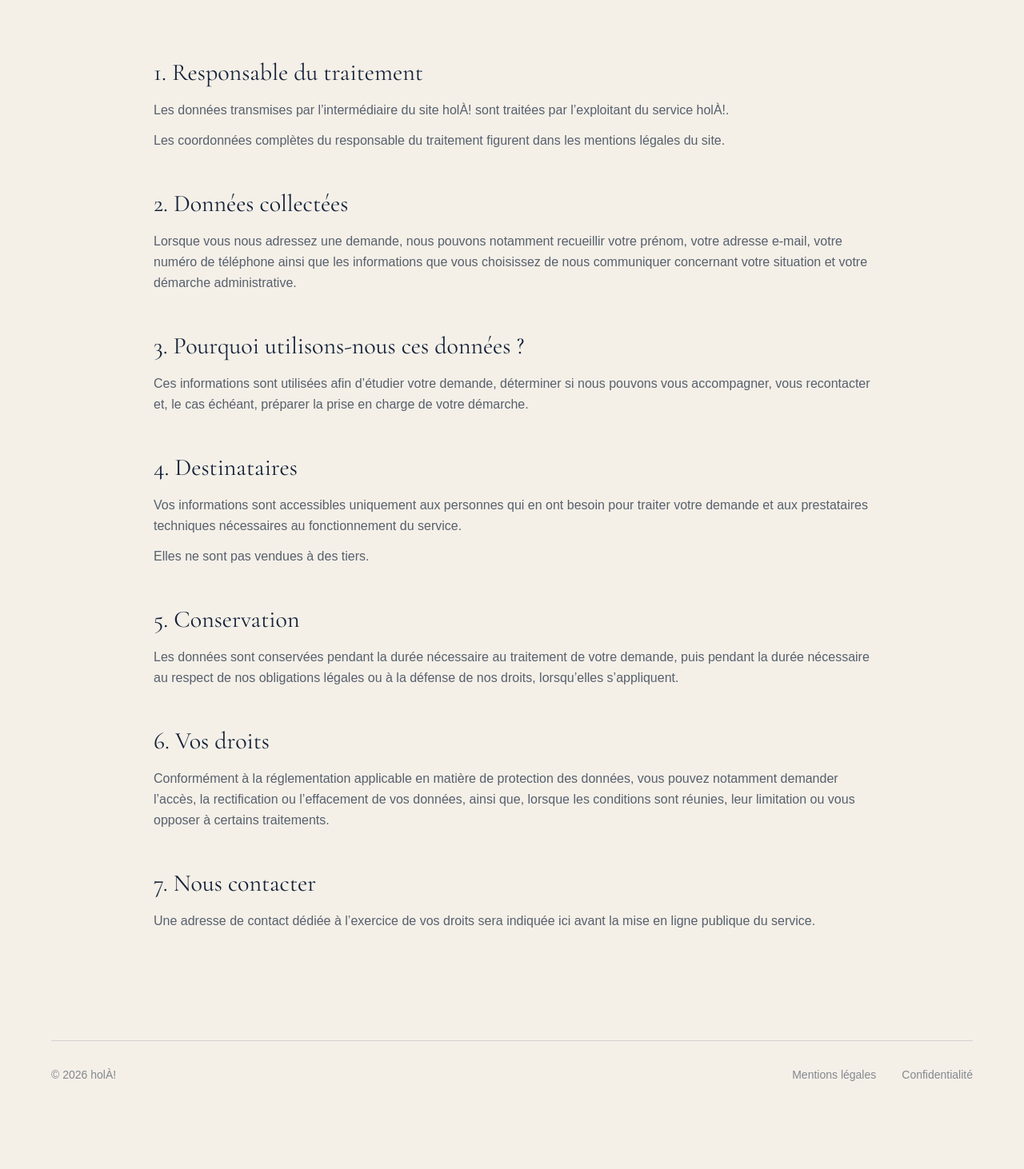
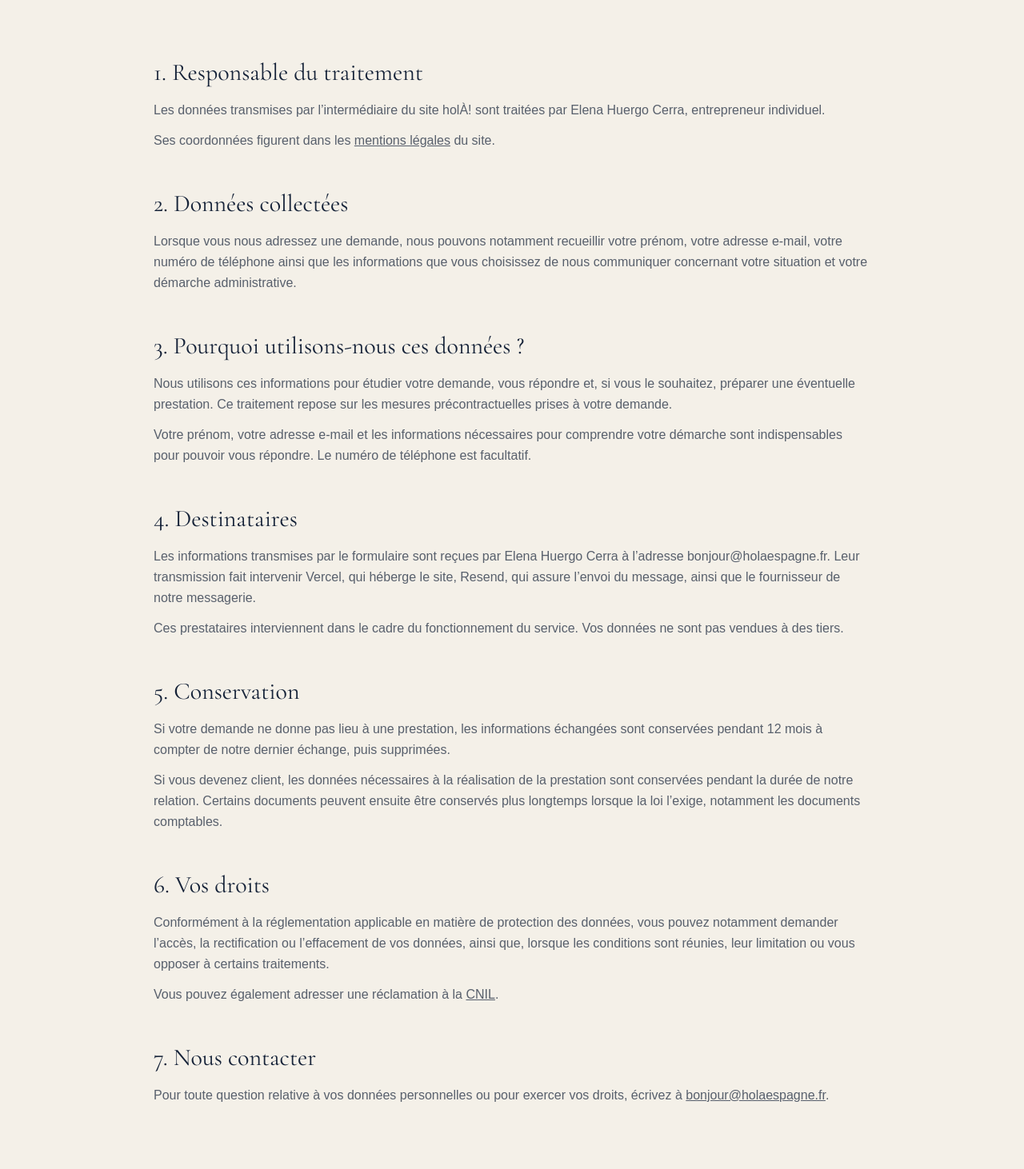
Before and after one commit to elehcf/hola, a Next.js app: page /politique-confidentialite in a window 1280 px wide. Shown: the part 368-1830 px from the top of the page at 80% size. Before the commit the page ends 1762 px from the top, so only its background shows below. Built offline with nearby package versions, Linux system fonts and the light colour scheme.

Commit message:
Actualizar páginas legales y formulario

```diff
--- a/app/components/IntakeForm.tsx
+++ b/app/components/IntakeForm.tsx
@@ -138,7 +138,7 @@ export default function IntakeForm() {
 
     if (!form.consentement) {
       setError(
-        "Merci d’accepter l’utilisation de vos informations pour que nous puissions traiter votre demande."
+  "Merci de prendre connaissance de la politique de confidentialité avant d’envoyer votre demande."
 );
       return;
     }
@@ -535,15 +535,16 @@ export default function IntakeForm() {
                     />
 
                     <span className="max-w-xl text-sm leading-relaxed text-ivory/60">
-                      J’accepte que mes informations soient utilisées pour
-                      traiter ma demande et me recontacter.{" "}
+  J’ai pris connaissance de la{" "}
   <a
     href="/politique-confidentialite"
     target="_blank"
+    rel="noopener noreferrer"
     className="border-b border-ivory/40 text-ivory transition-colors hover:border-blood hover:text-blood"
   >
-                        Politique de confidentialité
-                      </a>
+    politique de confidentialité
+  </a>{" "}
+  et comprends que mes informations seront utilisées pour répondre à ma demande.
 </span>
                   </label>
 
--- a/app/mentions-legales/page.tsx
+++ b/app/mentions-legales/page.tsx
@@ -29,12 +29,30 @@ export default function MentionsLegales() {
             </h2>
 
             <p>
-              holÀ! — Service d’assistance administrative France–Espagne.
+              holÀ! est un service proposé par Elena Huergo Cerra,
+              entrepreneur individuel.
             </p>
-
+            <p className="mt-3">SIREN : 990 159 360</p>
             <p className="mt-3">
-              Les informations d’identification de l’exploitant seront
-              complétées avant la mise en ligne publique du site.
+              Adresse : 9 rue Mercière, 33800 Bordeaux, France.
+            </p>
+            <p className="mt-3">
+              Courriel :{" "}
+              <a
+                href="mailto:bonjour@holaespagne.fr"
+                className="underline"
+              >
+                bonjour@holaespagne.fr
+              </a>
+            </p>
+            <p className="mt-3">
+              Téléphone :{" "}
+              <a href="tel:+34681803938" className="underline">
+                +34 681 803 938
+              </a>
+            </p>
+            <p className="mt-3">
+              Directrice de la publication : Elena Huergo Cerra.
             </p>
           </section>
 
@@ -46,9 +64,16 @@ export default function MentionsLegales() {
               Hébergement
             </h2>
 
-            <p>
-              Les informations relatives à l’hébergeur seront complétées
-              lors du déploiement définitif du site.
+            <p>Vercel Inc.</p>
+            <p className="mt-3">
+              440 N Barranca Avenue #4133, Covina, CA 91723, États-Unis.
+            </p>
+            <p className="mt-3">Téléphone : +1 559 288 7060.</p>
+            <p className="mt-3">
+              Site :{" "}
+              <a href="https://vercel.com" className="underline">
+                vercel.com
+              </a>
             </p>
           </section>
 
@@ -61,17 +86,15 @@ export default function MentionsLegales() {
             </h2>
 
             <p>
-              holÀ! propose un service d’assistance dans la compréhension,
-              la préparation, l’organisation et le suivi de démarches
-              administratives entre la France et l’Espagne.
+              holÀ! propose un accompagnement dans la préparation,
+              l’organisation et le suivi de démarches administratives
+              en Espagne.
             </p>
-
             <p className="mt-3">
-              Le service ne se substitue pas aux professions réglementées.
-              Lorsqu’une situation nécessite l’intervention d’un avocat,
-              d’un professionnel du chiffre, d’un notaire ou de tout autre
-              professionnel habilité, le client en est informé et peut être
-              orienté vers l’interlocuteur approprié.
+              holÀ! ne fournit pas de consultation juridique et ne se
+              substitue pas aux professionnels réglementés. Lorsque la
+              situation le nécessite, le client est orienté vers un
+              professionnel compétent.
             </p>
           </section>
 
@@ -84,9 +107,10 @@ export default function MentionsLegales() {
             </h2>
 
             <p>
-              Les contenus, textes, éléments graphiques et identité
-              visuelle présents sur ce site sont protégés par les règles
-              applicables en matière de propriété intellectuelle.
+              Les textes, éléments graphiques et autres contenus de ce site
+              sont protégés par les règles applicables en matière de
+              propriété intellectuelle. Leur reproduction nécessite
+              l’autorisation préalable de leur titulaire.
             </p>
           </section>
         </div>
--- a/app/politique-confidentialite/page.tsx
+++ b/app/politique-confidentialite/page.tsx
@@ -16,9 +16,7 @@ export default function PolitiqueConfidentialite() {
         >
           Politique de
           <br />
-          <span className="italic text-blood">
-            confidentialité.
-          </span>
+          <span className="italic text-blood">confidentialité.</span>
         </h1>
 
         <div className="mt-16 space-y-12 text-base leading-relaxed text-navy/70">
@@ -32,12 +30,15 @@ export default function PolitiqueConfidentialite() {
 
             <p>
               Les données transmises par l’intermédiaire du site holÀ!
-              sont traitées par l’exploitant du service holÀ!.
+              sont traitées par Elena Huergo Cerra, entrepreneur individuel.
             </p>
 
             <p className="mt-3">
-              Les coordonnées complètes du responsable du traitement
-              figurent dans les mentions légales du site.
+              Ses coordonnées figurent dans les{" "}
+              <a href="/mentions-legales" className="underline">
+                mentions légales
+              </a>{" "}
+              du site.
             </p>
           </section>
 
@@ -66,12 +67,18 @@ export default function PolitiqueConfidentialite() {
               3. Pourquoi utilisons-nous ces données ?
             </h2>
 
-            <p>
-              Ces informations sont utilisées afin d’étudier votre
-              demande, déterminer si nous pouvons vous accompagner,
-              vous recontacter et, le cas échéant, préparer la prise
-              en charge de votre démarche.
-            </p>
+           <p>
+  Nous utilisons ces informations pour étudier votre demande, vous
+  répondre et, si vous le souhaitez, préparer une éventuelle prestation.
+  Ce traitement repose sur les mesures précontractuelles prises à
+  votre demande.
+</p>
+
+<p className="mt-3">
+  Votre prénom, votre adresse e-mail et les informations nécessaires
+  pour comprendre votre démarche sont indispensables pour pouvoir vous
+  répondre. Le numéro de téléphone est facultatif.
+</p>
           </section>
 
           <section>
@@ -83,14 +90,17 @@ export default function PolitiqueConfidentialite() {
             </h2>
 
             <p>
-              Vos informations sont accessibles uniquement aux personnes
-              qui en ont besoin pour traiter votre demande et aux
-              prestataires techniques nécessaires au fonctionnement du
-              service.
+              Les informations transmises par le formulaire sont reçues
+              par Elena Huergo Cerra à l’adresse bonjour@holaespagne.fr.
+              Leur transmission fait intervenir Vercel, qui héberge le
+              site, Resend, qui assure l’envoi du message, ainsi que le
+              fournisseur de notre messagerie.
             </p>
 
             <p className="mt-3">
-              Elles ne sont pas vendues à des tiers.
+              Ces prestataires interviennent dans le cadre du
+              fonctionnement du service. Vos données ne sont pas vendues
+              à des tiers.
             </p>
           </section>
 
@@ -103,10 +113,17 @@ export default function PolitiqueConfidentialite() {
             </h2>
 
             <p>
-              Les données sont conservées pendant la durée nécessaire au
-              traitement de votre demande, puis pendant la durée nécessaire
-              au respect de nos obligations légales ou à la défense de nos
-              droits, lorsqu’elles s’appliquent.
+              Si votre demande ne donne pas lieu à une prestation, les
+              informations échangées sont conservées pendant 12 mois à
+              compter de notre dernier échange, puis supprimées.
+            </p>
+
+            <p className="mt-3">
+              Si vous devenez client, les données nécessaires à la
+              réalisation de la prestation sont conservées pendant la
+              durée de notre relation. Certains documents peuvent ensuite
+              être conservés plus longtemps lorsque la loi l’exige,
+              notamment les documents comptables.
             </p>
           </section>
 
@@ -125,6 +142,17 @@ export default function PolitiqueConfidentialite() {
               ainsi que, lorsque les conditions sont réunies, leur
               limitation ou vous opposer à certains traitements.
             </p>
+
+            <p className="mt-3">
+              Vous pouvez également adresser une réclamation à la{" "}
+              <a
+                href="https://www.cnil.fr/fr/plaintes"
+                className="underline"
+              >
+                CNIL
+              </a>
+              .
+            </p>
           </section>
 
           <section>
@@ -136,8 +164,15 @@ export default function PolitiqueConfidentialite() {
             </h2>
 
             <p>
-              Une adresse de contact dédiée à l’exercice de vos droits
-              sera indiquée ici avant la mise en ligne publique du service.
+              Pour toute question relative à vos données personnelles ou
+              pour exercer vos droits, écrivez à{" "}
+              <a
+                href="mailto:bonjour@holaespagne.fr"
+                className="underline"
+              >
+                bonjour@holaespagne.fr
+              </a>
+              .
             </p>
           </section>
         </div>
```
Also changed, not shown: app/page.tsx (+57 -27 lines). Lines whose indentation alone changed are shown as unchanged.
